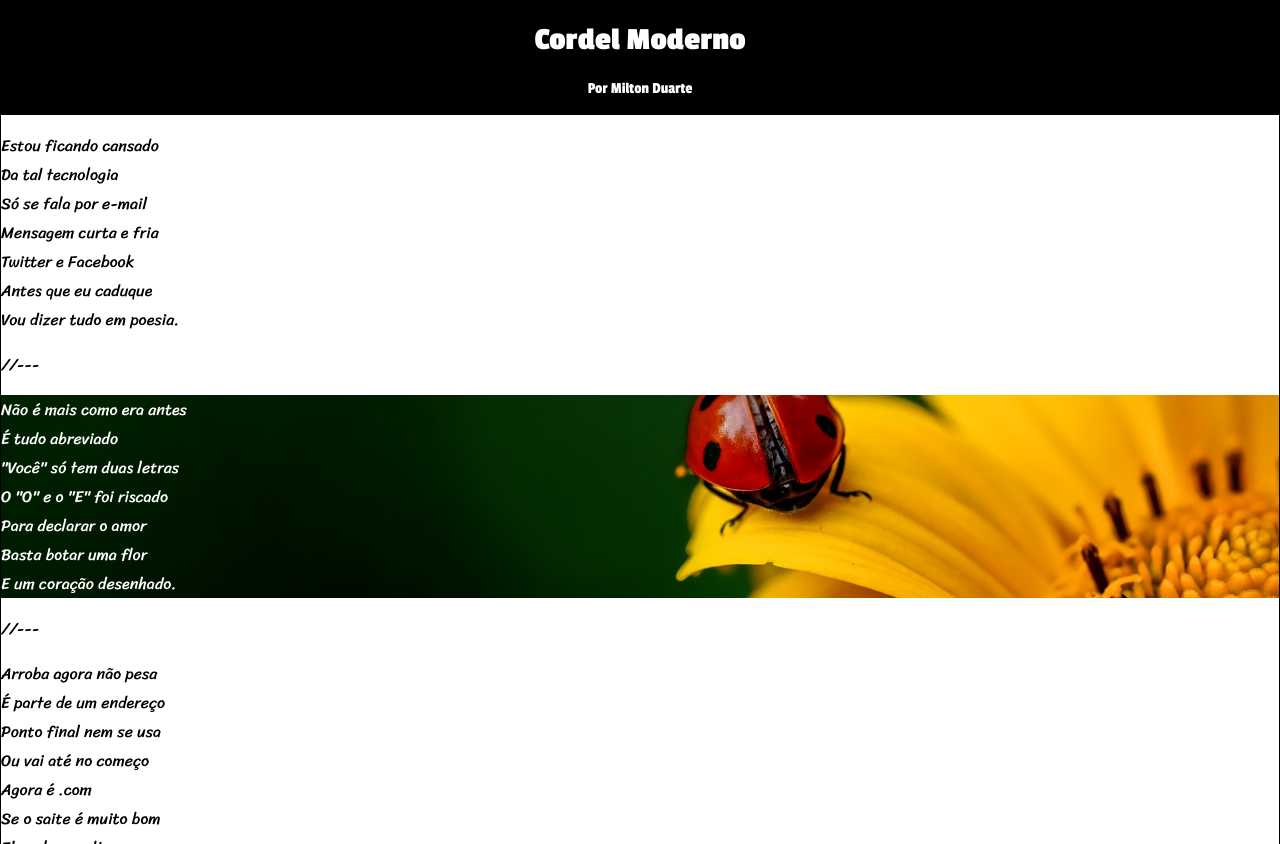
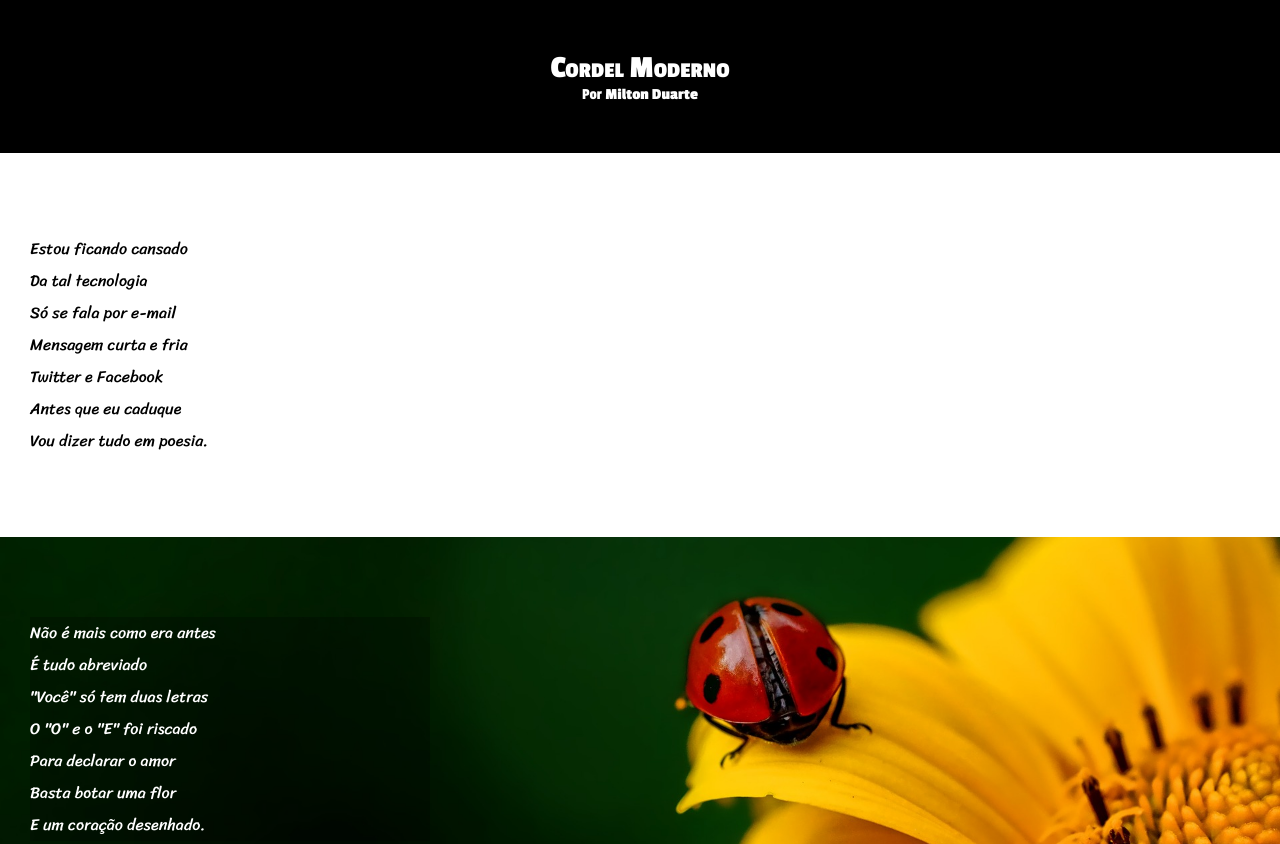
Before and after one commit to cris-adb/projeto-cordel, a plain HTML site: page index.html in a window 1280 px wide. Shown: the top 844 px of the page. Drawn offline with Linux system fonts and the light colour scheme.

Commit message:
atualizações

```diff
--- a/index.html
+++ b/index.html
@@ -4,52 +4,18 @@
     <meta charset="UTF-8">
     <meta name="viewport" content="width=device-width, initial-scale=1.0">
     <title>Cordel Moderno</title>
-    <style>
-        @import url('https://fonts.googleapis.com/css2?family=Passion+One:wght@400;700;900&family=Sriracha&display=swap');
-        body {
-            margin: 0px 0px;
-        }
-        header {
-            background-color: black;
-            color: white;
-            padding-top: 1px;
-            padding-bottom: 1px;
-            font-family: 'Passion one';
-            text-align: center;
-        }
-        section {
-            margin: auto;
-            background-color: white;
-            border: 1px solid black;
-
-        }
-        article {
-            font-family: 'Sriracha';
-        }
-        #bg1 {
-            color: white;
-            border: 1px transparent black;
-            background-image: url(imagens/background001.jpg);
-            background-position: center center;
-            background-repeat: no-repeat;
-            background-size: cover;
-            background-attachment: fixed;
-        }
-        footer {
-            background-color: black;
-            color: white;
-            font-family: Arial, Helvetica, sans-serif;
-            text-align: center;
-        }
-    </style>
+    <link rel="stylesheet" href="style.css">
 </head>
 <body>
     <header>
-        <h1>Cordel Moderno</h1>
-        <p>Por Milton Duarte</p>
+        <h1>Cordel Moderno
+        </h1>
+        <p>
+            Por <a href="https://www.recantodasletras.com.br/poesias/3186743">Milton Duarte</a>
+        </p>
     </header>
-    <section>
-        <article>
+
+    <section class="normal">
         <p>
             Estou ficando cansado <br>
             Da tal tecnologia <br>
@@ -57,12 +23,11 @@
             Mensagem curta e fria <br>
             Twitter e Facebook <br>
             Antes que eu caduque <br>
-                Vou dizer tudo em poesia. <br>
+            Vou dizer tudo em poesia.
         </p>
+    </section>
 
-            //---
-
-            <div id="bg1">
+    <section class="imagem">
         <p>
             Não é mais como era antes <br>
             É tudo abreviado <br>
@@ -70,12 +35,11 @@
             O "O" e o "E" foi riscado <br>
             Para declarar o amor <br>
             Basta botar uma flor <br>
-                    E um coração desenhado. <br>
+            E um coração desenhado.
         </p>
-            </div>
+    </section>
 
-            //---
-
+    <section class="normal">
         <p>
             Arroba agora não pesa <br>
             É parte de um endereço <br>
@@ -83,19 +47,21 @@
             Ou vai até no começo <br>
             Agora é .com <br>
             Se o saite é muito bom <br>
-                Ele vale um alto preço. <br>
-                <br>
+            Ele vale um alto preço.
+        </p>
+
+        <p>
             Pra piorar a liguagem <br>
             O emoticom é um risco <br>
             Tem símbolo para tudo <br>
             Ponto e vírgula e um asterisco <br>
             Um beijo significa <br>
             Pra entender como fica <br>
-                Decifre esse rabisco. <br>
+            Decifre esse rabisco.
         </p>
+    </section>
 
-            //---
-
+    <section class="imagem">
         <p>
             Tenho saudade das cartas <br>
             Escritas com a própria mão <br>
@@ -103,11 +69,11 @@
             Só chegava no Verão <br>
             Mas matava a saudade <br>
             Era texto de verdade <br>
-                Nas linhas do coração. <br>
+            Nas linhas do coração.
         </p>
+    </section>
 
-            //---
-
+    <section class="normal">
         <p>
             Agora, escrevo e envio <br>
             Chegando na mesma hora <br>
@@ -115,18 +81,20 @@
             A pessoa foi embora <br>
             Abriu outro aplicativo <br>
             O mundo ficou cativo <br>
-                Da tecnologia do agora. <br>
-                <br>
+            Da tecnologia do agora.
+        </p>
+
+        <p>
             Felizmente, pra orar <br>
             Não precisa de internet <br>
             Deus escuta todo mundo <br>
             Se quiser, faça esse teste <br>
             Dois pontos são dois joelhos <br>
             Seus lábios são aparelhos <br>
-                Deixe que Deus interprete. <br>
+            Deixe que Deus interprete.
         </p>
-        </article>
-        <footer>Site criado por <strong>Gustavo Guanabara</strong> para o <strong>CursoemVideo</strong></footer>
     </section>
+    <footer>Site criado por <a href="https://gustavoguanabara.github.io" target="_blank">Gustavo Guanabara</a> para o <a href="https://www.cursoemvideo.com" target="_blank">CursoemVideo</a></footer>
+
 </body>
 </html>
--- /dev/null
+++ b/style.css
@@ -0,0 +1,75 @@
+@charset "utf-8";
+
+@import url('https://fonts.googleapis.com/css2?family=Passion+One:wght@400;700;900&family=Sriracha&display=swap');
+
+* {
+    margin: 0px;
+    padding: 0px;
+}
+
+html, body {
+    min-height: 100vh;
+    background-color: darkgray;
+}
+
+header {
+    background-color: black;
+    color: white;
+    font-family: 'Passion one';
+    text-align: center;
+}
+
+header > h1 {
+    padding-top: 50px;
+    font-variant: small-caps;
+}
+
+header > p {
+    padding-bottom: 50px;
+}
+
+a {
+    color: white;
+    text-decoration: none;
+    font-weight: bolder;
+}
+
+a:hover {
+    text-decoration: underline;
+}
+
+section {
+    padding-top: 10vh;
+    padding-bottom: 10vh;
+    line-height: 2em;
+    padding-left: 30px;
+    font-family: 'Sriracha';
+}
+
+section.normal {
+    background-color: white;
+    color: black;
+}
+
+section.imagem {
+    background-color: rgb(51, 51, 51);
+    color: white;
+    background-image: url(imagens/background001.jpg);
+    background-position: center center;
+    background-repeat: no-repeat;
+    background-size: cover;
+    background-attachment: fixed;
+}
+
+section.imagem > p {
+    width: 400px;
+    background-color: rgba(0, 0, 0, 0.253);
+}
+
+footer {
+    background-color: black;
+    color: white;
+    text-align: center;
+    padding: 10px;
+    font-family: Arial, Helvetica, sans-serif;
+}
```
Lines whose indentation alone changed are shown as unchanged.
